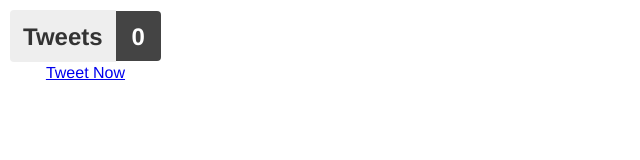
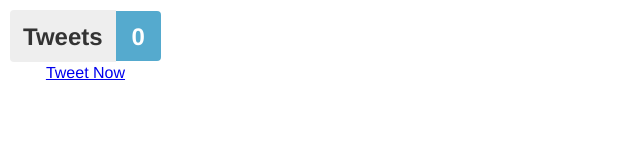
Before and after one commit to HubSpot/hubstar, a website: page 404.html in a window 1280 px wide. Shown: the whole page, without its empty margins (0-640 px from the left). Drawn offline with Linux system fonts and the light colour scheme.

Commit message:
Fix path on twitter

```diff
--- a/coffee/twitter.coffee
+++ b/coffee/twitter.coffee
@@ -1,3 +1,5 @@
+loc = window.parent.location || document.location
+
 init = (el) ->
   odometer = new Odometer
     el: el
@@ -14,7 +16,7 @@
       odometer.update data.count
 
   update = ->
-    tag.src = "https://cdn.api.twitter.com/1/urls/count.json?callback=HubStars.Twitter.set?&url=#{ document.location.toString().split('?')[0] }&_=#{ Math.random() }"
+    tag.src = "https://cdn.api.twitter.com/1/urls/count.json?callback=HubStars.Twitter.set?&url=#{ loc.toString().split('?')[0] }&_=#{ Math.random() }"
 
     setTimeout update, 10000
 
--- a/css/stars.css
+++ b/css/stars.css
@@ -35,3 +35,6 @@
   text-align: center;
   padding-top: 2px;
 }
+.twitter .odometer {
+  background: #55AACE
+}
--- a/js/twitter.js
+++ b/js/twitter.js
@@ -1,5 +1,7 @@
 (function() {
-  var init;
+  var init, loc;
+
+  loc = window.parent.location || document.location;
 
   init = function(el) {
     var odometer, tag, update;
@@ -17,7 +19,7 @@
       }
     };
     update = function() {
-      tag.src = "https://cdn.api.twitter.com/1/urls/count.json?callback=HubStars.Twitter.set?&url=" + (document.location.toString().split('?')[0]) + "&_=" + (Math.random());
+      tag.src = "https://cdn.api.twitter.com/1/urls/count.json?callback=HubStars.Twitter.set?&url=" + (loc.toString().split('?')[0]) + "&_=" + (Math.random());
       return setTimeout(update, 10000);
     };
     return setTimeout(update, 1000);
```
